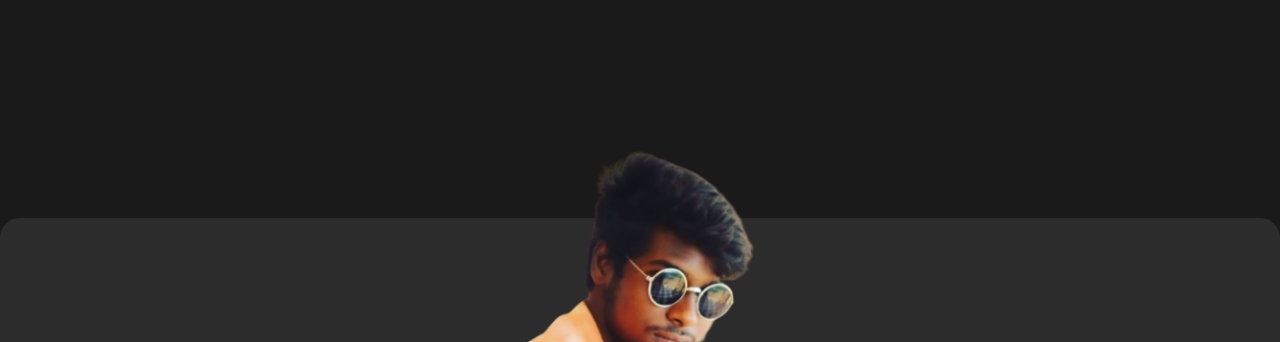
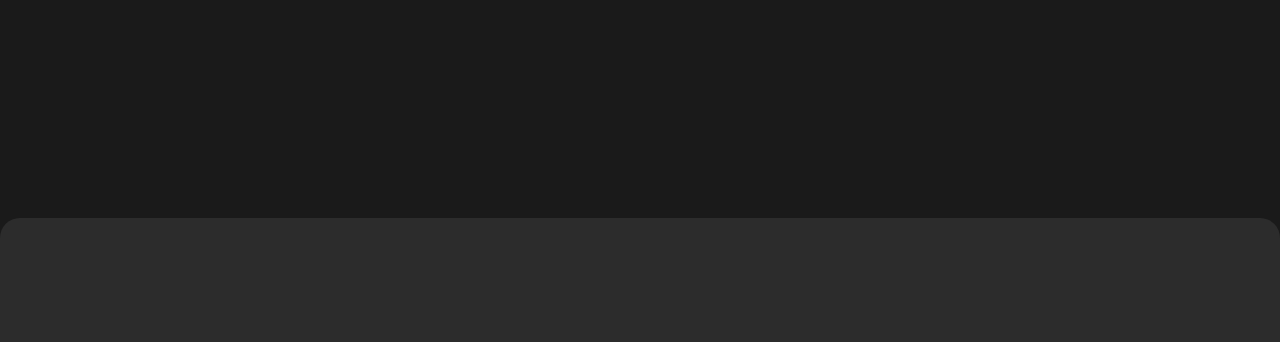
Before and after one commit to Anandhakumar123456/portfolio, a plain HTML site: page index.html in a window 1280 px wide. Shown: the top 342 px of the page. Drawn offline with Linux system fonts and the light colour scheme.

Commit message:
Add files via upload

```diff
--- a/index.html
+++ b/index.html
@@ -29,7 +29,7 @@
       </div>
     </div>
   </div>
-  <img class="hero-image" src="assets/download.png" alt="Profile Image" />
+  <!-- <img class="hero-image" src="assets/download.png" alt="Profile Image" /> -->
 
   <div class="hero-container2 fade-in-section">
     <div class="hero-content2">
```
